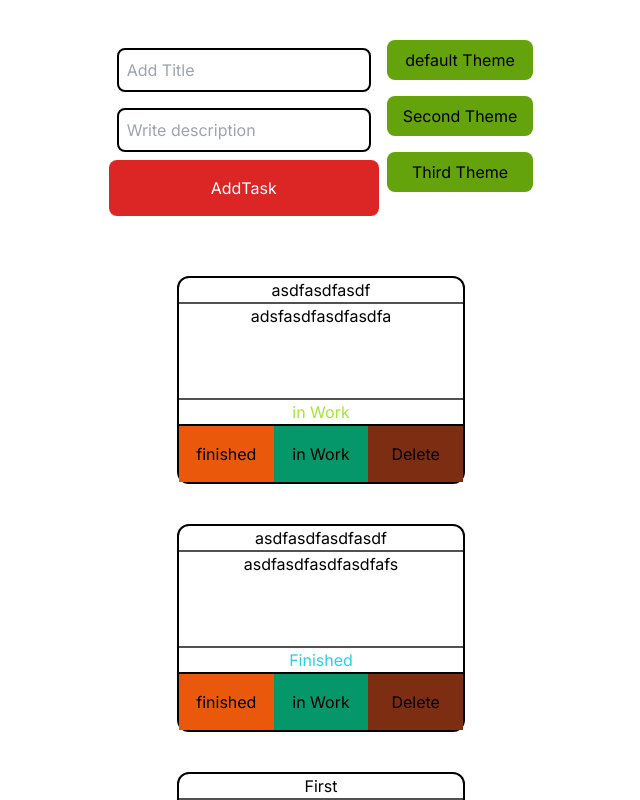
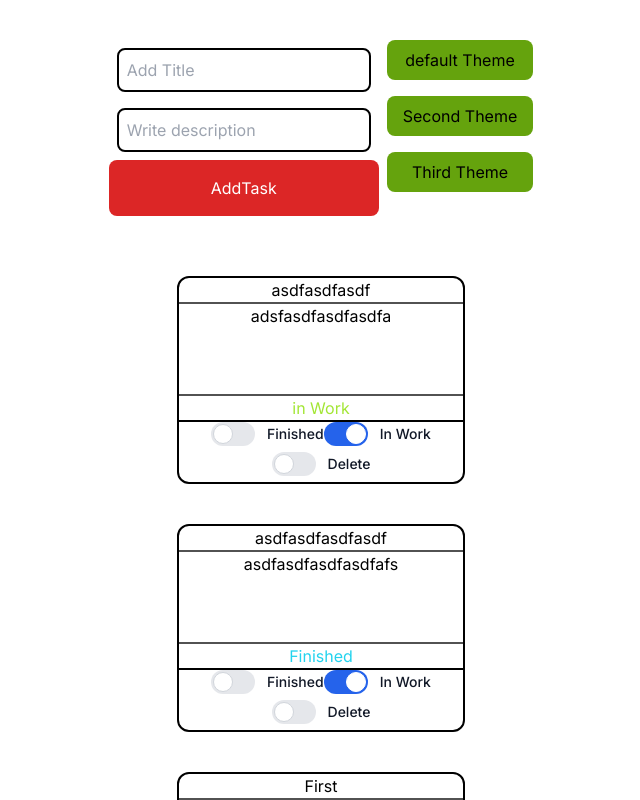
Before and after one commit to TolykbaevIlyas/toDo, a Next.js app: page / in a window 1280 px wide. Both pictures are taken after a click on the button "Second Theme". Shown: the top 800 px of the page, without its empty margins (319-959 px from the left). Built offline with nearby package versions, Linux system fonts and the light colour scheme; data requests are answered from the project's data file.

Commit message:
Add: some check to toggle

```diff
--- a/src/features/changeStatus/ui/ChangeStatus.tsx
+++ b/src/features/changeStatus/ui/ChangeStatus.tsx
@@ -1,22 +1,78 @@
 import { useUpdateTaskMutation,useDeleteTaskMutation } from "@/shared/api/TaskApi";
+import { RootState } from "@/shared/lib/redux/store";
+import { useState } from "react";
+import { useDispatch, useSelector } from "react-redux";
 
 const ChangeStatus = ({id}:any) => {
     const [UpdateTask,{isError}] = useUpdateTaskMutation();
     const [DeleteTask] = useDeleteTaskMutation();
+    const [finished, setFinished] = useState(false);
+    const [inWork, setInWork] = useState(true);
+    const [Delete, setDelete] = useState(false);
+    const Theme = useSelector((state: RootState) => state.switchTheme)
+    const dispatch = useDispatch();
 
     const handleDeleteTask = async (id) => {
         await DeleteTask(id).unwrap();
     }
 
     const handleUpdateTask = async (id,status) =>{
+        handleCheckToggle()
         await UpdateTask({id, status:status}).unwrap();
     }
 
+    const handleCheckToggle = () => {
+        if(inWork){
+            setInWork(true);
+            setFinished(false);
+            setDelete(false);
+        }
+        else if(finished){
+            setInWork(false);
+            setFinished(false);
+            setDelete(false);
+        }
+    }
+
+
+
     return (
-        <div className="flex justify-between border-t-2 border-black ">
-            <button className="w-full p-4 bg-orange-600" type='button' onClick={() => handleUpdateTask(id, "Finished")}>finished</button>
-            <button className="w-full p-4 bg-emerald-600" type='button' onClick={() => handleUpdateTask(id, "in Work")}>in Work</button>
-            <button className="w-full p-4 bg-orange-900" type='button' onClick={() => handleDeleteTask(id)}>Delete</button>
+        <div>
+            {
+                Theme.ThemeName === "default" ?
+                    <div className="flex justify-between border-t-2 border-black ">
+                        <button className="w-full p-4 bg-orange-600" type='button' onClick={() => handleUpdateTask(id, "Finished")}>finished</button>
+                        <button className="w-full p-4 bg-emerald-600" type='button' onClick={() => handleUpdateTask(id, "in Work")}>in Work</button>
+                        <button className="w-full p-4 bg-orange-900" type='button' onClick={() => handleDeleteTask(id)}>Delete</button>
+                    </div>
+                : Theme.ThemeName === 'second' ?
+                    <div className=" border-t-2 border-black ">
+                        <label className="relative inline-flex items-center cursor-pointer">
+                            <input type="checkbox" value="" className="sr-only peer" checked={finished} onClick={()=> setFinished(!finished)} onChange={() => handleUpdateTask(id, "Finished")}/>
+                            <div className="w-11 h-6 bg-gray-200 rounded-full peer peer-focus:ring-4 peer-focus:ring-blue-300 dark:peer-focus:ring-blue-800 dark:bg-gray-700 peer-checked:after:translate-x-full rtl:peer-checked:after:-translate-x-full peer-checked:after:border-white after:content-[''] after:absolute after:top-0.5 after:start-[2px] after:bg-white after:border-gray-300 after:border after:rounded-full after:h-5 after:w-5 after:transition-all dark:border-gray-600 peer-checked:bg-blue-600"></div>
+                            <span className="ms-3 text-sm font-medium text-gray-900 dark:text-gray-300">Finished</span>
+                        </label>
+
+                        <label className="relative inline-flex items-center cursor-pointer">
+                            <input type="checkbox" value="" className="sr-only peer" checked={inWork} onClick={()=> setInWork(!inWork)} onChange={() => handleUpdateTask(id, "in Work") }/>
+                            <div className="w-11 h-6 bg-gray-200 rounded-full peer peer-focus:ring-4 peer-focus:ring-blue-300 dark:peer-focus:ring-blue-800 dark:bg-gray-700 peer-checked:after:translate-x-full rtl:peer-checked:after:-translate-x-full peer-checked:after:border-white after:content-[''] after:absolute after:top-0.5 after:start-[2px] after:bg-white after:border-gray-300 after:border after:rounded-full after:h-5 after:w-5 after:transition-all dark:border-gray-600 peer-checked:bg-blue-600"></div>
+                            <span className="ms-3 text-sm font-medium text-gray-900 dark:text-gray-300">In Work</span>
+                        </label>
+
+                        <label className="relative inline-flex items-center cursor-pointer">
+                            <input type="checkbox" value="" className="sr-only peer" checked={Delete} onClick={()=> setDelete(!Delete)} onChange={()=> handleDeleteTask(id)}/>
+                            <div className="w-11 h-6 bg-gray-200 rounded-full peer peer-focus:ring-4 peer-focus:ring-blue-300 dark:peer-focus:ring-blue-800 dark:bg-gray-700 peer-checked:after:translate-x-full rtl:peer-checked:after:-translate-x-full peer-checked:after:border-white after:content-[''] after:absolute after:top-0.5 after:start-[2px] after:bg-white after:border-gray-300 after:border after:rounded-full after:h-5 after:w-5 after:transition-all dark:border-gray-600 peer-checked:bg-blue-600"></div>
+                            <span className="ms-3 text-sm font-medium text-gray-900 dark:text-gray-300">Delete</span>
+                        </label>
+                    </div>
+                : Theme.ThemeName === 'third' ?
+                    <div className="flex justify-between border-t-2 border-black ">
+                        <button className="w-full p-4 bg-orange-600" type='button' onClick={() => handleUpdateTask(id, "Finished")}>finished</button>
+                        <button className="w-full p-4 bg-emerald-600" type='button' onClick={() => handleUpdateTask(id, "in Work")}>in Work</button>
+                        <button className="w-full p-4 bg-orange-900" type='button' onClick={() => handleDeleteTask(id)}>Delete</button>
+                    </div>
+                : null
+            }
         </div>
     )
 }
```
